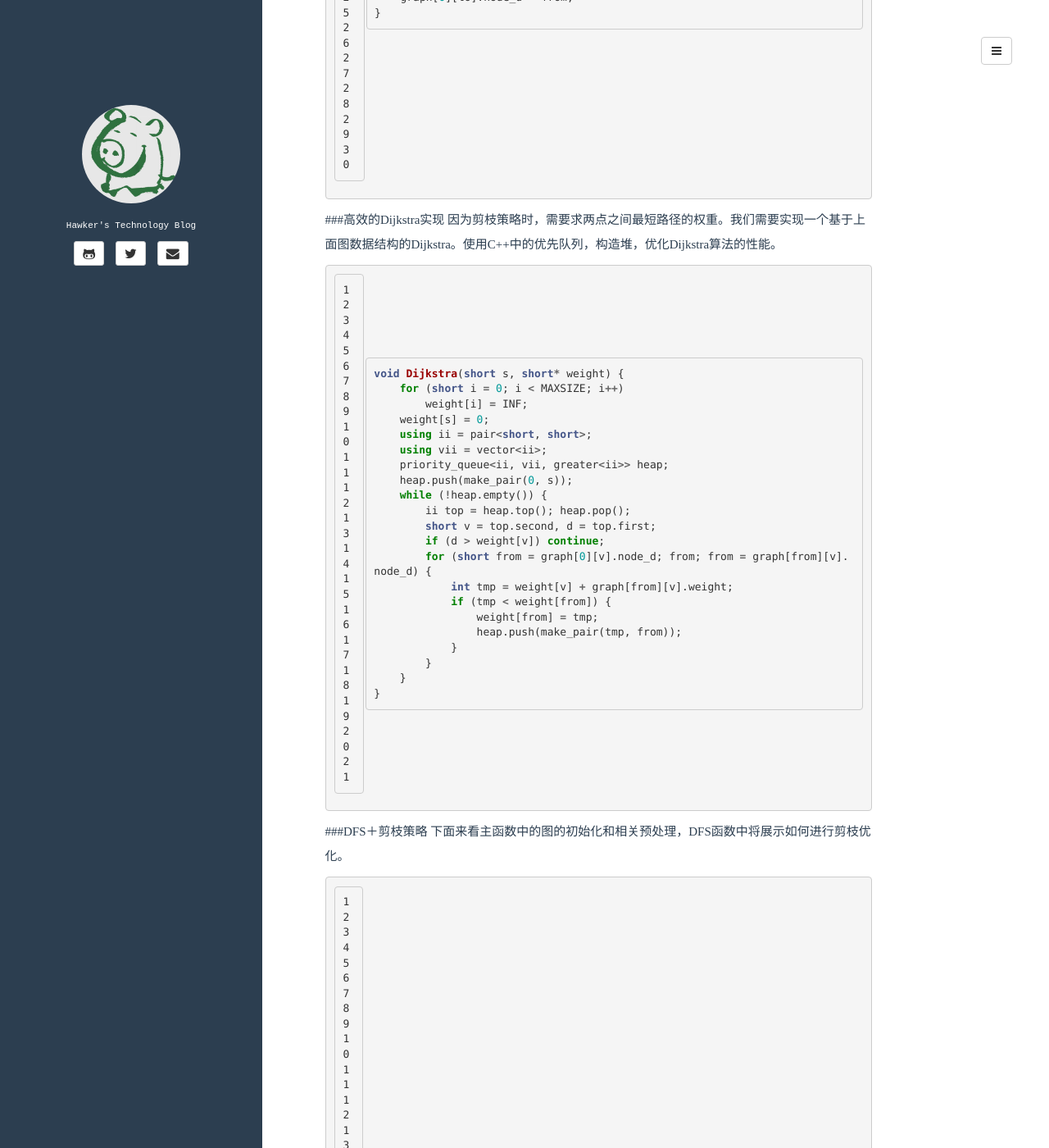
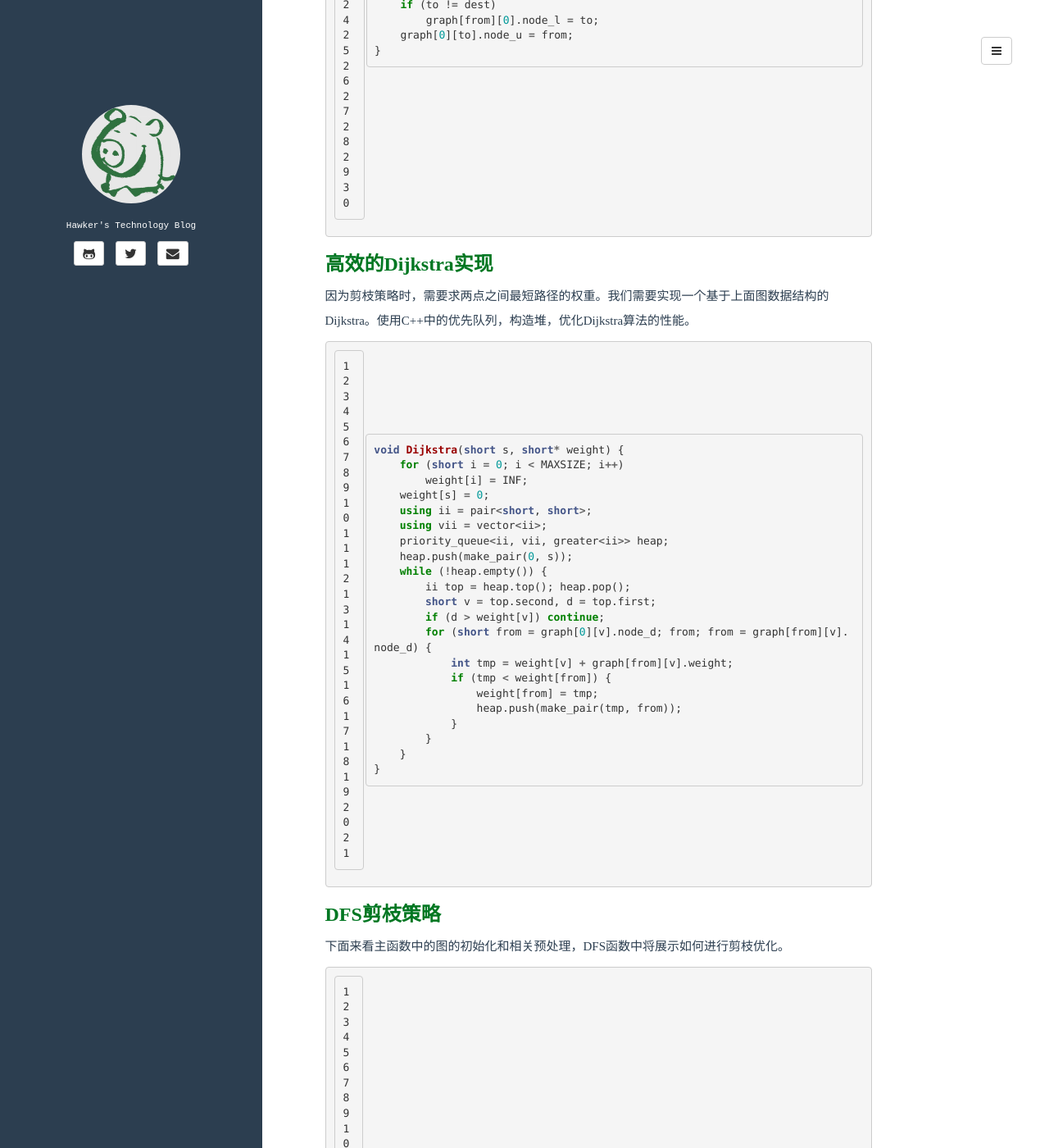
Before and after one commit to hawkxiang/hawkxiang.github.io, a Jekyll site: the page built from _posts/2016.03-19/2016-03-19-DFS--Optimization.md, in a window 1280 px wide and 1400 px high, scrolled down 1368 px. Shown: the whole window at 82% size. Built offline with Jekyll 4.4.1, drawn with Linux system fonts in a browser that asks for light colours; comment, search, counter and statistics services are not loaded; some of the changed text lies outside the part shown.

```diff
--- a/_posts/2016.03-19/2016-03-19-DFS--Optimization.md
+++ b/_posts/2016.03-19/2016-03-19-DFS--Optimization.md
@@ -13,7 +13,7 @@ tags:
 
 前段时间研究了一下过必经点最短路径问题。本篇文章主要讨论一下DFS算法的性能优化及相关剪枝策略。
 
-###图的数据结构
+### 图的数据结构
 为了同时具有邻接矩阵和邻接表的优势，使用下面的双向邻接结构。
 
 {% highlight C++ %}
@@ -68,7 +68,7 @@ void add_edge_into_matrix(short from, short to, short weight, short index){
 }
 {% endhighlight %}
 
-###高效的Dijkstra实现
+### 高效的Dijkstra实现
 因为剪枝策略时，需要求两点之间最短路径的权重。我们需要实现一个基于上面图数据结构的Dijkstra。使用C++中的优先队列，构造堆，优化Dijkstra算法的性能。
 
 {% highlight C++ linenos%}
@@ -95,7 +95,7 @@ void Dijkstra(short s, short* weight) {
 }
 {% endhighlight %}
 
-###DFS＋剪枝策略
+### DFS剪枝策略
 下面来看主函数中的图的初始化和相关预处理，DFS函数中将展示如何进行剪枝优化。
 
 {% highlight C++ linenos%}
```
